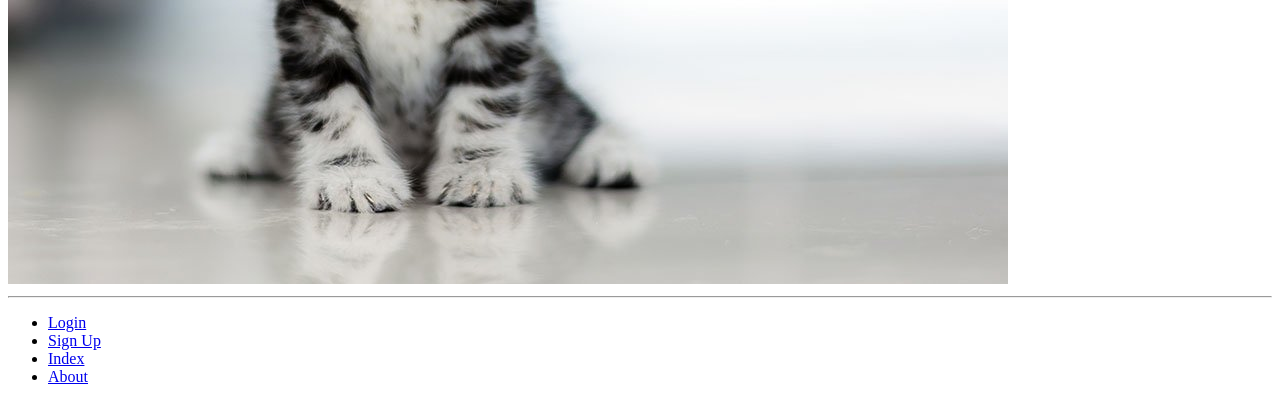
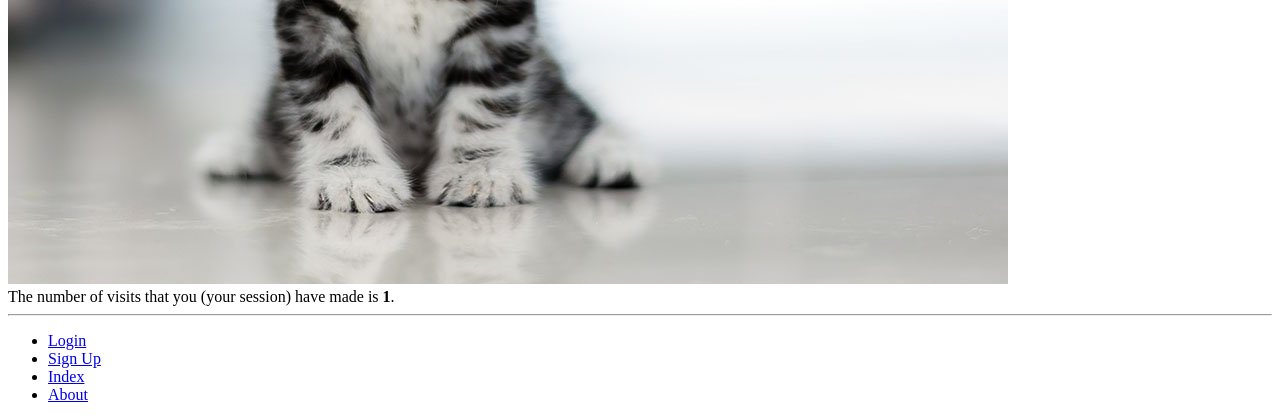
Before and after one commit to 2250393e/tango_with_django_project, a Django app: page /rango/about/ in a window 1280 px wide. Shown: the part 1070-1490 px from the top of the page. Before the commit the page ends 1454 px from the top, so only its background shows below. Run offline with Django 3.2, Linux system fonts and the light colour scheme; data comes from the database, SQL or seed files in the repository; both versions use the stored data as it was after the commit.

Commit message:
Finished Chapter 10. :)

```diff
--- a/rango/views.py
+++ b/rango/views.py
@@ -12,18 +12,33 @@ from django.http import HttpResponse
 from django.core.urlresolvers import reverse
 from django.contrib.auth.decorators import login_required
 from django.contrib.auth import logout
+from datetime import datetime
 
 # Create your views here.
 
 def index(request):
+    request.session.set_test_cookie()
     category_list = Category.objects.order_by('-likes')[:5]
     page_list = Page.objects.order_by('-views')[:5]
     context_dict = {'categories': category_list, 'pages': page_list}
 
-    return render(request, 'rango/index.html', context_dict)
+    visitor_cookie_handler(request)
+    context_dict['visits'] = request.session['visits']
+    context_dict['last_visit'] = request.session['last_visit']
+
+    response = render(request, 'rango/index.html', context=context_dict)
+    return response
 
 def about(request):
+    if request.session.test_cookie_worked():
+        print("TEST COOKIE WORKED!")
+        request.session.delete_test_cookie()
+
     context_dict = {}
+    visitor_cookie_handler(request)
+    context_dict['visits'] = request.session['visits']
+    context_dict['last_visit'] = request.session['last_visit']
+
     return render(request, 'rango/about.html', context=context_dict)
 
 def show_category(request, category_name_slug):
@@ -141,3 +156,26 @@ def restricted(request):
 def user_logout(request):
     logout(request)
     return HttpResponseRedirect(reverse('index'))
+
+#not a view, it's a helper function
+def visitor_cookie_handler(request):
+    visits = int(get_server_side_cookie(request, 'visits', '1'))
+    last_visit_cookie = get_server_side_cookie(request,'last_visit',str(datetime.now()))
+    last_visit_time = datetime.strptime(last_visit_cookie[:-7],'%Y-%m-%d %H:%M:%S')
+
+    #if last visit was at least a day ago, visits is incremented by 1
+    if (datetime.now() - last_visit_time).days > 0:
+        visits = visits + 1
+        #update the last_visit_cookie to now
+        request.session['last_visit'] = str(datetime.now())
+    else:
+        request.session['last_visit'] = last_visit_cookie
+
+    request.session['visits'] = visits
+
+#helper method
+def get_server_side_cookie(request, cookie, default_val=None):
+    val = request.session.get(cookie)
+    if not val:
+        val = default_val
+    return val
--- a/templates/rango/about.html
+++ b/templates/rango/about.html
@@ -18,6 +18,10 @@
         This tutorial has been put together by Pierre Ezard.<br />
         <img src="{{MEDIA_URL}}cat.jpg" alt="Picture of a cat" />
     </div>
+    <div>
+        The number of visits that you (your session) have made is <strong>{{visits}}</strong>.<br />
+    </div>
+
 {% endblock %}
 
 </html>
```
Also changed, not shown: db.sqlite3.
